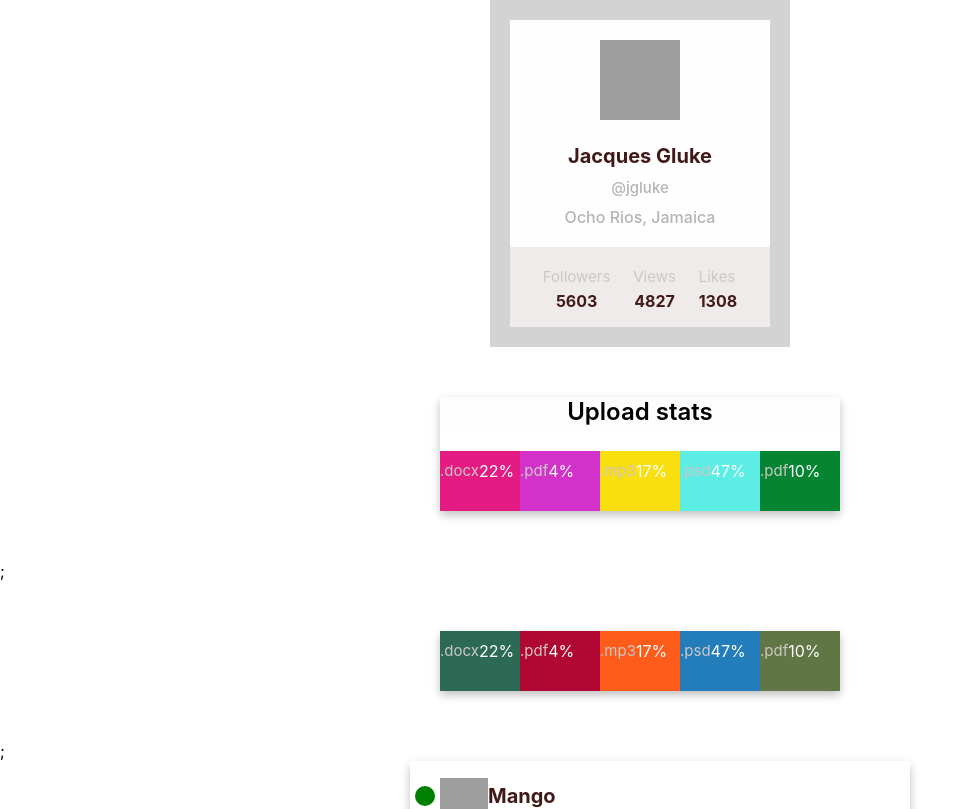
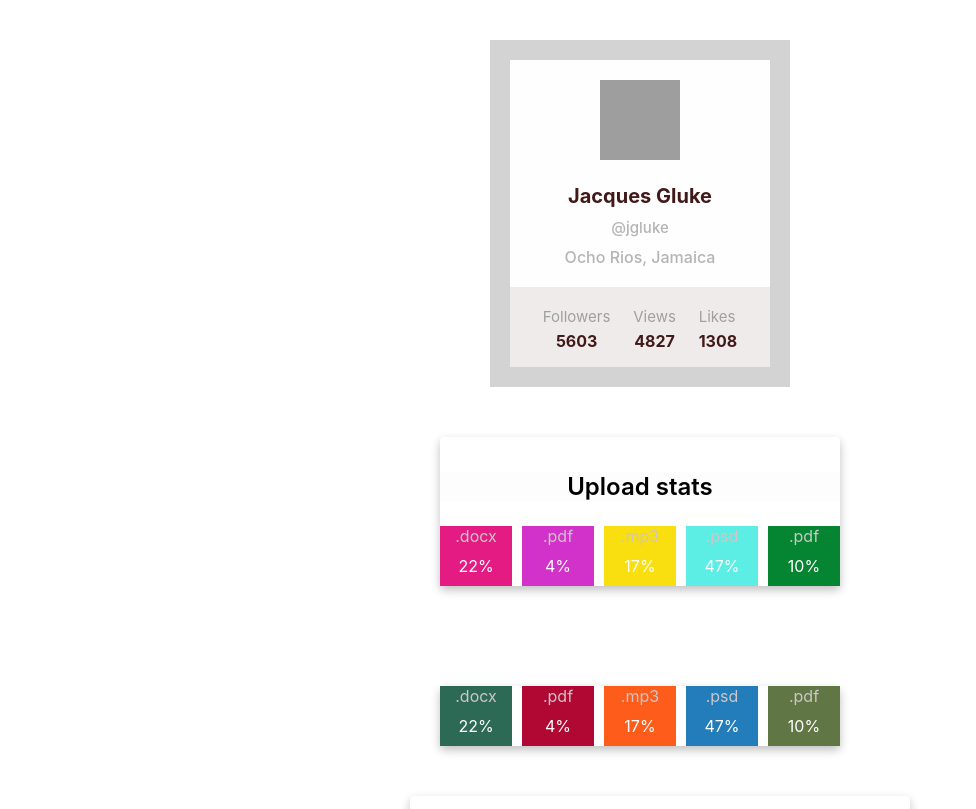
Before and after one commit to ValeronGol/goit-react-hw-01-components, a React (Create React App) app: page / in a window 1280 px wide. Shown: the top 809 px of the page, without its empty margins (0-976 px from the left). Built offline with nearby package versions, Linux system fonts and the light colour scheme; grey boxes are pictures that could not be loaded.

Commit message:
bag fix styled

```diff
--- /dev/null
+++ b/src/components/APP/App.css
@@ -0,0 +1,7 @@
+.Container {
+  display: flex;
+  flex-direction: column;
+  align-items: center;
+  padding-top: 40px;
+  padding-bottom: 40px;
+}
--- a/src/components/APP/App.tsx
+++ b/src/components/APP/App.tsx
@@ -1,17 +1,16 @@
-import React from 'react';
 import { Profile } from '../Profile/Profile';
-import { Statistics } from '../Statistics/Statistics'
+import { Statistics } from '../Statistics/Statistics';
 import { FriendList } from '../FriendList/FriendList';
 import { TransactionHistory } from '../TransactionHistory/TransactionHistory';
 import user from '../../data/user.json';
-import statisticalData from '../..//data/statistical-data.json';
-import friends from '../..//data/friends.json';
-import transactions from '../..//data/transactions.json';
-
+import statisticalData from '../../data/statistical-data.json';
+import friends from '../../data/friends.json';
+import transactions from '../../data/transactions.json';
+import './App.css';
 
 export default function App() {
   return (
-    <div>
+    <div className="Container">
       <Profile
         name={user.name}
         tag={user.tag}
@@ -19,10 +18,10 @@ export default function App() {
         avatar={user.avatar}
         stats={user.stats}
       />
-      <Statistics title="Upload stats" stats={statisticalData} />;
-      <Statistics  stats={statisticalData} />;
-      <FriendList friends={friends} />;
-      <TransactionHistory items={transactions} />;
+      <Statistics title="Upload stats" stats={statisticalData} />
+      <Statistics stats={statisticalData} />
+      <FriendList friends={friends} />
+      <TransactionHistory items={transactions} />
     </div>
   );
 }
--- a/src/components/FriendList/FriendList.module.css
+++ b/src/components/FriendList/FriendList.module.css
@@ -3,12 +3,11 @@
   font-weight: 800;
 }
 .item {
-  margin-left: auto;
-  margin-right: auto;
   display: flex;
   align-items: center;
   width: 500px;
   height: 70px;
+
   box-shadow: 0px 4px 10px rgba(0, 0, 0, 0.25);
   border-radius: 4px;
   margin-bottom: 20px;
--- a/src/components/Profile/Profile.css
+++ b/src/components/Profile/Profile.css
@@ -1,6 +1,4 @@
 .Profile {
-  margin-left: auto;
-  margin-right: auto;
   width: 260px;
   padding: 20px;
   text-align: center;
--- a/src/components/Statistics/Statistics.css
+++ b/src/components/Statistics/Statistics.module.css
@@ -1,36 +1,34 @@
-.Statistics {
-  margin-left: auto;
-  margin-right: auto;
-  margin-top: 50px;
-  margin-bottom: 50px;
+.statistics {
+  margin: 50px;
   width: 400px;
   text-align: center;
   box-shadow: 0px 4px 10px rgba(0, 0, 0, 0.25);
   border-radius: 4px;
 }
-.Title {
+.title {
   margin-top: 35px;
   margin-bottom: 25px;
   background: rgb(253, 253, 253);
   font-weight: 600;
 }
-.StatList {
+.statList {
   display: flex;
   justify-content: space-around;
   padding: 0;
   margin: 0;
 }
-.Item {
-  display: flex;
-
-  color: white;
+.item {
   width: 100%;
   height: 60px;
+  color: white;
 }
-.Label {
+.label {
   color: rgb(206, 199, 199);
 }
-.Percentage {
+.percentage {
   display: block;
   margin-top: 10px;
 }
+.item:not(:first-child) {
+  margin-left: 10px;
+}
--- a/src/components/Statistics/Statistics.tsx
+++ b/src/components/Statistics/Statistics.tsx
@@ -1,5 +1,5 @@
-import  './Statistics.css';
 import { colorPicker } from '../../utils/colorPicker';
+import  css  from './Statistics.module.css'
 
 type  Stats = {
   id:string;
@@ -15,17 +15,17 @@ interface Props {
 
 export const Statistics = ({ title="", stats }:Props) => {
   return (
-    <section className="Statistics">
-      {title && <h2 className="Title">{title}</h2>}
-      <ul className="StatList">
+    <section className={css.statistics}>
+      {title && <h2 className={css.title}>{title}</h2>}
+      <ul className={css.statList}>
         {stats.map(stat => (
           <li
-            className="Item"
+            className={css.item}
             key={stat.id}
             style={{ backgroundColor: colorPicker() }}
           >
-            <span className="Label">{stat.label}</span>
-            <span className="Percentage">{stat.percentage}%</span>
+            <span className={css.label}>{stat.label}</span>
+            <span className={css.percentage}>{stat.percentage}%</span>
           </li>
         ))}
       </ul>
--- a/src/components/TransactionHistory/TransactionHistory.css
+++ b/src/components/TransactionHistory/TransactionHistory.css
@@ -1,12 +1,8 @@
-.Container {
+.TransactionHistory {
   margin-top: 50px;
-  text-align: center;
-}
-.TransactionHistory {
-  margin-left: auto;
-  margin-right: auto;
   border-collapse: collapse;
   color: grey;
+  text-align: center;
 }
 .Head {
   height: 50px;
--- a/src/components/TransactionHistory/TransactionHistory.tsx
+++ b/src/components/TransactionHistory/TransactionHistory.tsx
@@ -1,6 +1,6 @@
 import './TransactionHistory.css';
 
-type  Items = {
+type Items = {
   id: string;
   type: string;
   amount: string;
@@ -12,12 +12,11 @@ interface Props {
   initialOptionPos?: number;
 }
 
-export const TransactionHistory = ({ items }:Props) => {
+export const TransactionHistory = ({ items }: Props) => {
   return (
-    <div className="Container">
     <table className="TransactionHistory">
       <thead className="Head">
-        <tr >
+        <tr>
           <th className="Column">Type</th>
           <th className="Column">Amount</th>
           <th className="Column">Currency</th>
@@ -33,7 +32,5 @@ export const TransactionHistory = ({ items }:Props) => {
         ))}
       </tbody>
     </table>
-        </div>
-
   );
 };
--- a/src/index.tsx
+++ b/src/index.tsx
@@ -1,7 +1,8 @@
 import React from 'react';
 import ReactDOM from 'react-dom';
+import App from './components/App/App';
 import './index.css';
-import App from './components/APP/App';
+
 
 ReactDOM.render(
   <React.StrictMode>
```
